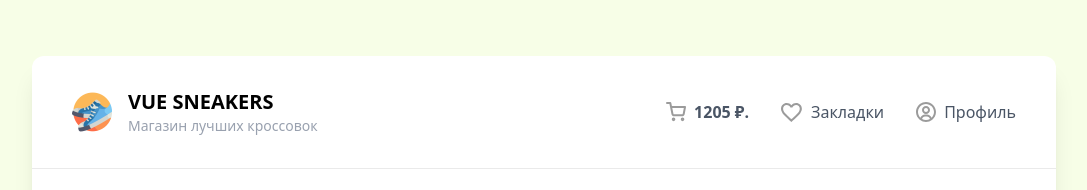
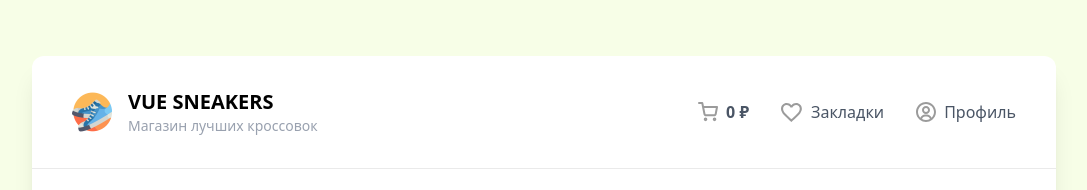
Before and after one commit to baikhonov/vue-sneakers-shop, a Vue app: page / in a window 1280 px wide. Shown: the top 190 px of the page, without its empty margins (96-1183 px from the left). Built offline with nearby package versions, Linux system fonts and the light colour scheme; no server answers.

Commit message:
Реализовал обновление суммы и налога в корзине

```diff
--- a/src/App.vue
+++ b/src/App.vue
@@ -1,5 +1,5 @@
 <script setup>
-import { onMounted, reactive, ref, watch, provide } from 'vue'
+import { onMounted, reactive, ref, watch, provide, computed } from 'vue'
 
 import PageHeader from '@/components/PageHeader.vue'
 import ProductsList from '@/components/ProductsList.vue'
@@ -11,6 +11,8 @@ const cartItems = ref([])
 
 const CartOpen = ref(false)
 
+const totalPrice = computed(() => cartItems.value.reduce((acc, item) => acc + item.price, 0))
+const vatPrice = computed(() => Math.round(totalPrice.value * 0.05))
 const openCart = () => {
   CartOpen.value = true
 }
@@ -127,11 +129,11 @@ provide('cart', {
 </script>
 
 <template>
-  <PageCart v-if="CartOpen" />
+  <PageCart v-if="CartOpen" :total-price="totalPrice" :vat-price="vatPrice" />
   <div
     class="w-4/5 max-md:w-auto max-w-[1080px] mx-auto my-14 max-md:m-3 bg-white rounded-xl shadow-xl"
   >
-    <PageHeader @open-cart="openCart" />
+    <PageHeader :total-price="totalPrice" @open-cart="openCart" />
 
     <div class="p-10 max-sm:p-4">
       <div class="flex flex-wrap items-center gap-4 mb-8">
--- a/src/components/PageCart.vue
+++ b/src/components/PageCart.vue
@@ -4,6 +4,11 @@ import CartList from '@/components/CartList.vue'
 import { inject } from 'vue'
 
 const { closeCart } = inject('cart')
+
+defineProps({
+  totalPrice: Number,
+  vatPrice: Number,
+})
 </script>
 
 <template>
@@ -16,12 +21,12 @@ const { closeCart } = inject('cart')
       <div class="flex gap-2">
         <span>Итого:</span>
         <span class="flex-1 border-b border-dashed border-[#dfdfdf]"></span>
-        <span class="font-semibold">21 498 ₽</span>
+        <span class="font-semibold">{{ totalPrice }} ₽</span>
       </div>
       <div class="flex gap-2">
         <span>Налог 5%:</span>
         <span class="flex-1 border-b border-dashed border-[#dfdfdf]"></span>
-        <span class="font-semibold">1 074 ₽</span>
+        <span class="font-semibold">{{ vatPrice }} ₽</span>
       </div>
       <button
         disabled
--- a/src/components/PageHeader.vue
+++ b/src/components/PageHeader.vue
@@ -1,4 +1,7 @@
 <script setup>
+defineProps({
+  totalPrice: Number,
+})
 const emit = defineEmits(['openCart'])
 </script>
 
@@ -19,7 +22,7 @@ const emit = defineEmits(['openCart'])
         @click="() => emit('openCart')"
       >
         <img src="/cart.svg" alt="Корзина" />
-        <span class="font-semibold">1205 ₽.</span>
+        <span class="font-semibold">{{ totalPrice }} ₽</span>
       </li>
       <li class="flex items-center gap-2 text-gray-600 hover:text-black cursor-pointer">
         <img src="/heart.svg" alt="Закладки" />
```
